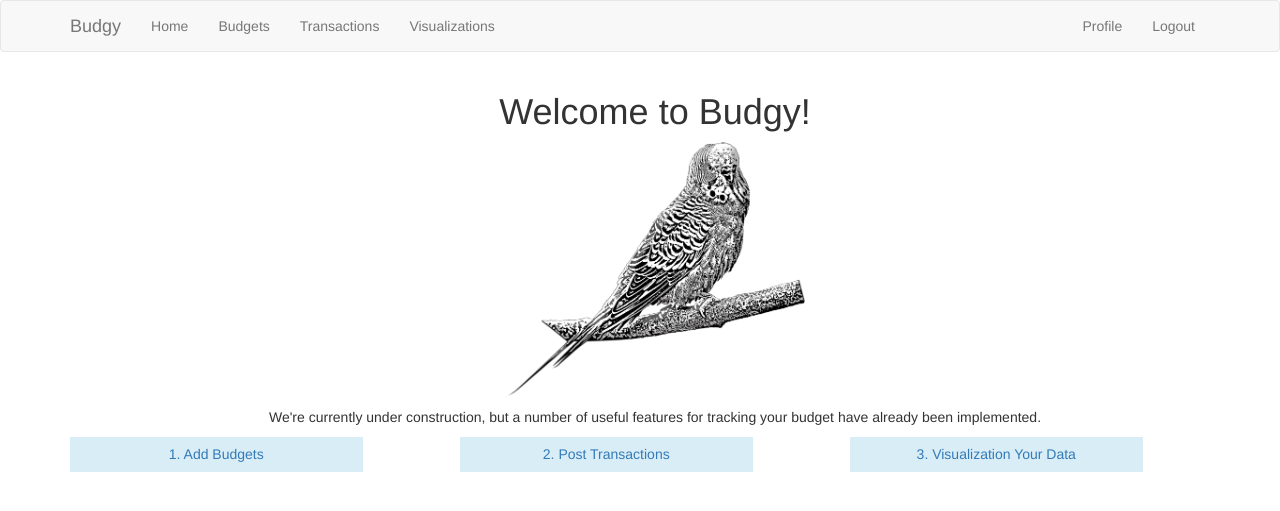
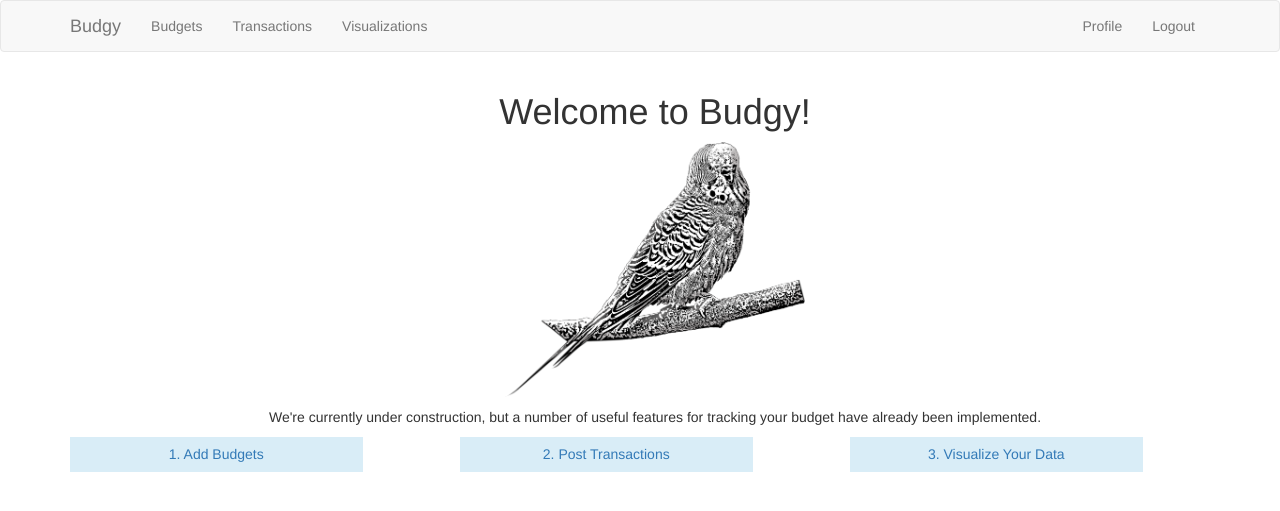
Before and after one commit to ClimberDude/budgy_app, a Flask app: page / in a window 1280 px wide. Shown: the top 511 px of the page. Run offline with Flask 2, Linux system fonts and the light colour scheme; the visitor is signed in with stand-in values (Sample User, id 1); data comes from the database, SQL or seed files in the repository; data that the repository does not hold is empty; some libraries are stand-ins or nearby versions.

Commit message:
Bug Fixes
- Redundant Home button removed.
- 'Visualize' text fixed.

```diff
--- a/app/main/templates/landing.html
+++ b/app/main/templates/landing.html
@@ -16,7 +16,7 @@
         </div>
         <div class="col-md-1"></div>
         <div class="col-md-3 bg-info">
-            <a href="{{ url_for('visuals.income_v_spending') }}"><h5>3. Visualization Your Data</h5></a>
+            <a href="{{ url_for('visuals.income_v_spending') }}"><h5>3. Visualize Your Data</h5></a>
         </div>
         <br>
     </div>
--- a/app/templates/base.html
+++ b/app/templates/base.html
@@ -18,7 +18,6 @@
             </div>
             <div class="collapse navbar-collapse" id="bs-example-navbar-collapse-1">
                 <ul class="nav navbar-nav mr-auto">
-                    <li><a href="{{ url_for('main.landing') }}">{{ 'Home' }}</a></li>
                     {% if current_user.is_authenticated %}
                     <li class="nav-item dropdown">
                         <a id="dropdown01" class="nav-link dropdown-toggle" href="#" data-toggle="dropdown" aria-haspopup="true" aria-expanded="false">
```
